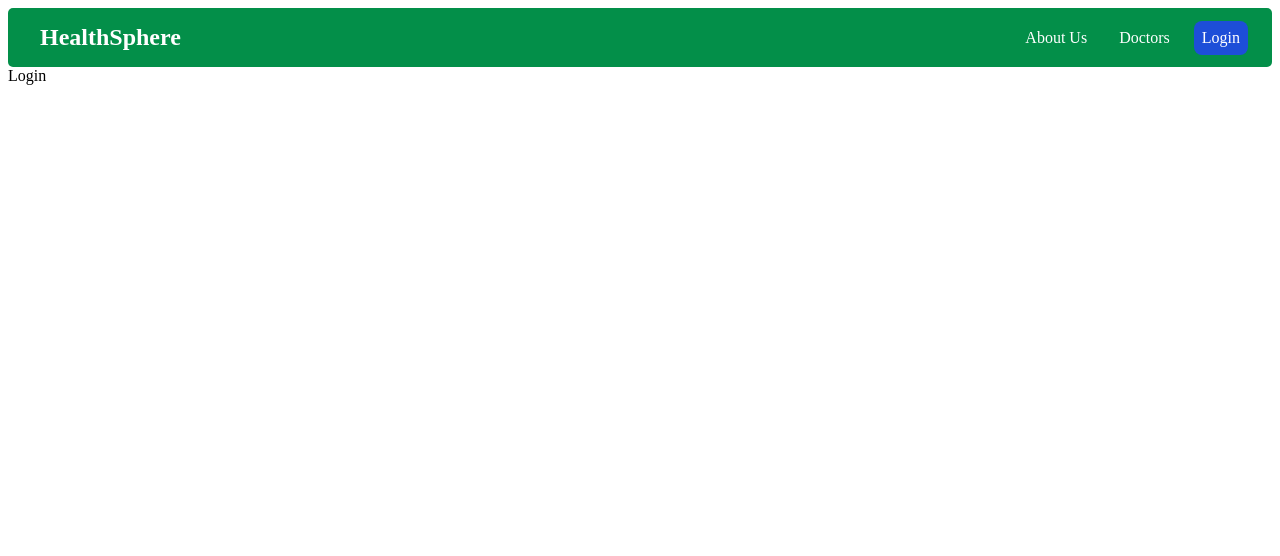
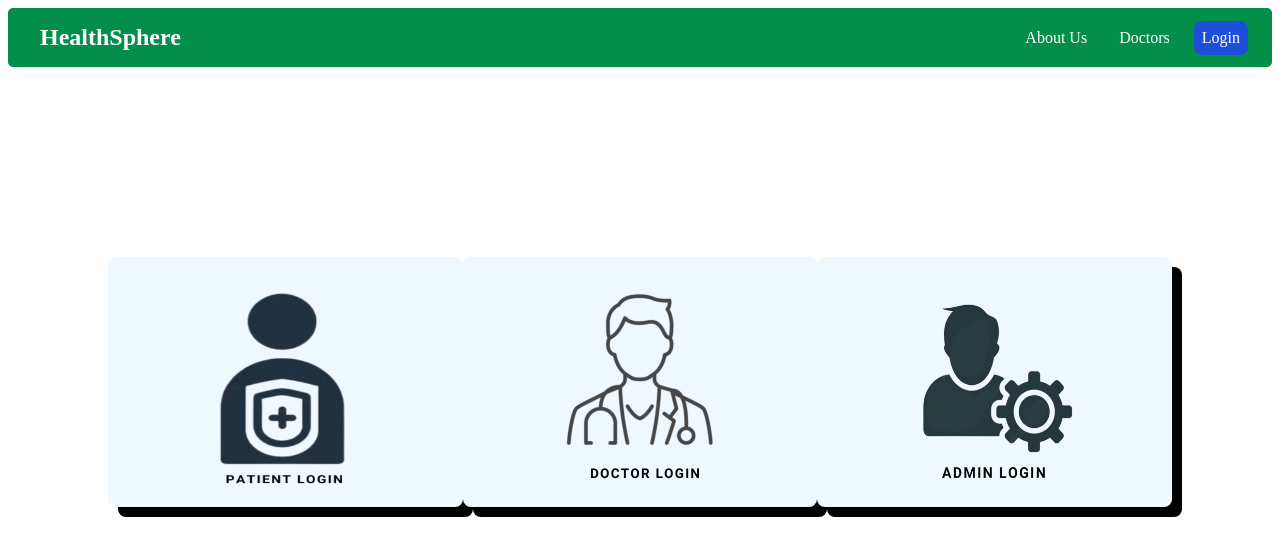
Before and after one commit to benzps01/Cdac-HealthSphere, a React (Create React App) app in the folder frontend/: page /login in a window 1280 px wide. Shown: the top 556 px of the page. Built offline with nearby package versions, Linux system fonts and the light colour scheme.

Commit message:
handle common login component to route to respective login page

```diff
--- a/frontend/src/components/pages/Login.jsx
+++ b/frontend/src/components/pages/Login.jsx
@@ -1,7 +1,29 @@
 import React from 'react'
+import '../../styles/LoginPage.css'
+import img1 from '../../images/patientImg1.png'
+import img2 from '../../images/doctorImg1.png'
+import img3 from '../../images/adminImg1.png'
+import { useNavigate } from 'react-router-dom'
 
 export default function Login() {
+
+  const navigate = useNavigate();
+
+  const handleClick = (route) => () => {
+    navigate(route);
+  }
+
   return (
-    <div>Login</div>
+    <div className="container">
+      <span onClick={handleClick('/patientLogin')}>
+        <img src={img1} alt="Patient"/>
+      </span>
+      <span onClick={handleClick('/doctorLogin')}>
+        <img src={img2} alt="Doctor"/>
+      </span>
+      <span onClick={handleClick('/adminLogin')}>
+        <img src={img3} alt="Admin"/>
+      </span>
+    </div>
   )
 }
```
